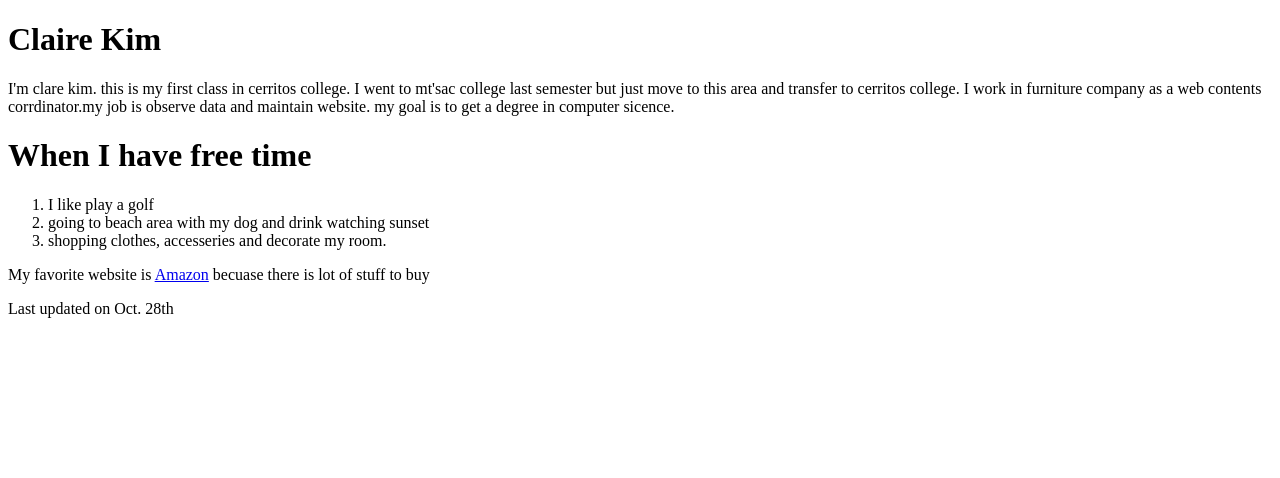
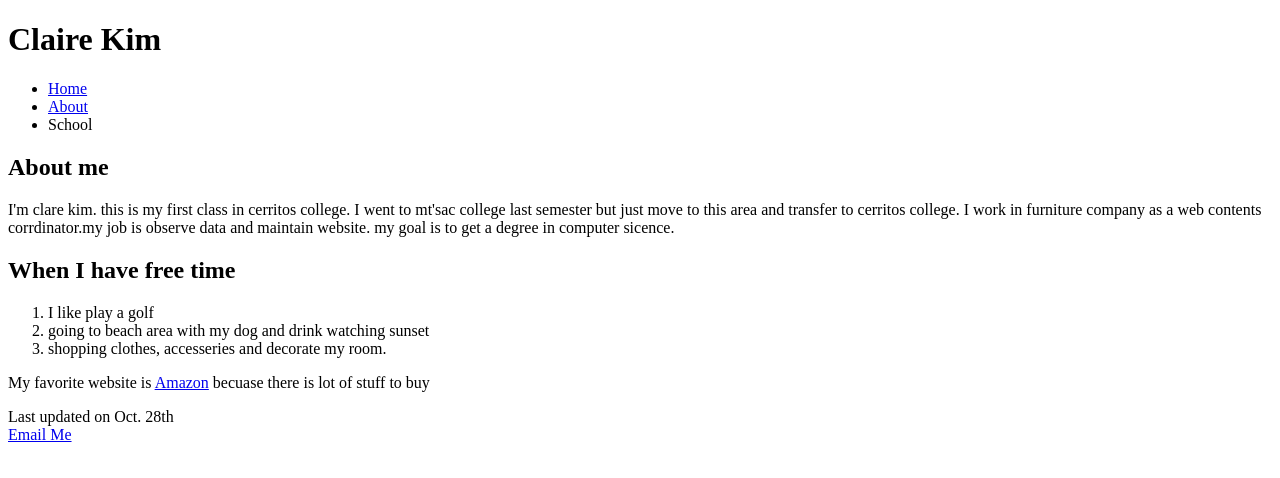
Before and after one commit to Codingnow22/CIS162, a plain HTML site: page index.html in a window 1280 px wide. Drawn offline with Linux system fonts and the light colour scheme.

Commit message:
Add files via upload

```diff
--- a/index.html
+++ b/index.html
@@ -9,9 +9,18 @@
 <body>
 
 <h1>Claire Kim</h1>
+<nav>
+    <ul>
+    <li><a href="index.html">Home</a></li>
+    <li><a href="about.html">About</a></li>
+    <li>School</li>
+    </ul>
+</nav>
+
+<h2>About me</h2>
 <p>I'm clare kim. this is my first class in cerritos college. I went to mt'sac college last semester but just move to this area and transfer to cerritos college. I work in furniture company as a web contents corrdinator.my job is observe data and maintain website. my goal is to get a degree in computer sicence.</p>
 
-<h1> When I have free time</h1>
+<h2> When I have free time</h2>
     <ol>
     <li>I like play a golf</li>
     <li>going to beach area with my dog and drink watching sunset</li>
@@ -19,7 +28,8 @@
     </ol>
 <p>My favorite website is <a href="https://www.amazon.com">Amazon</a>  becuase there is lot of stuff to buy</p>
 
- <footer> Last updated on Oct. 28th</footer>
+ <footer> Last updated on Oct. 28th<br>
+    <a href="mailto:fake@email.com">Email Me</a></footer>
 </body>
 
 
```
Also changed, not shown: about.html (added, +39 -0 lines).
